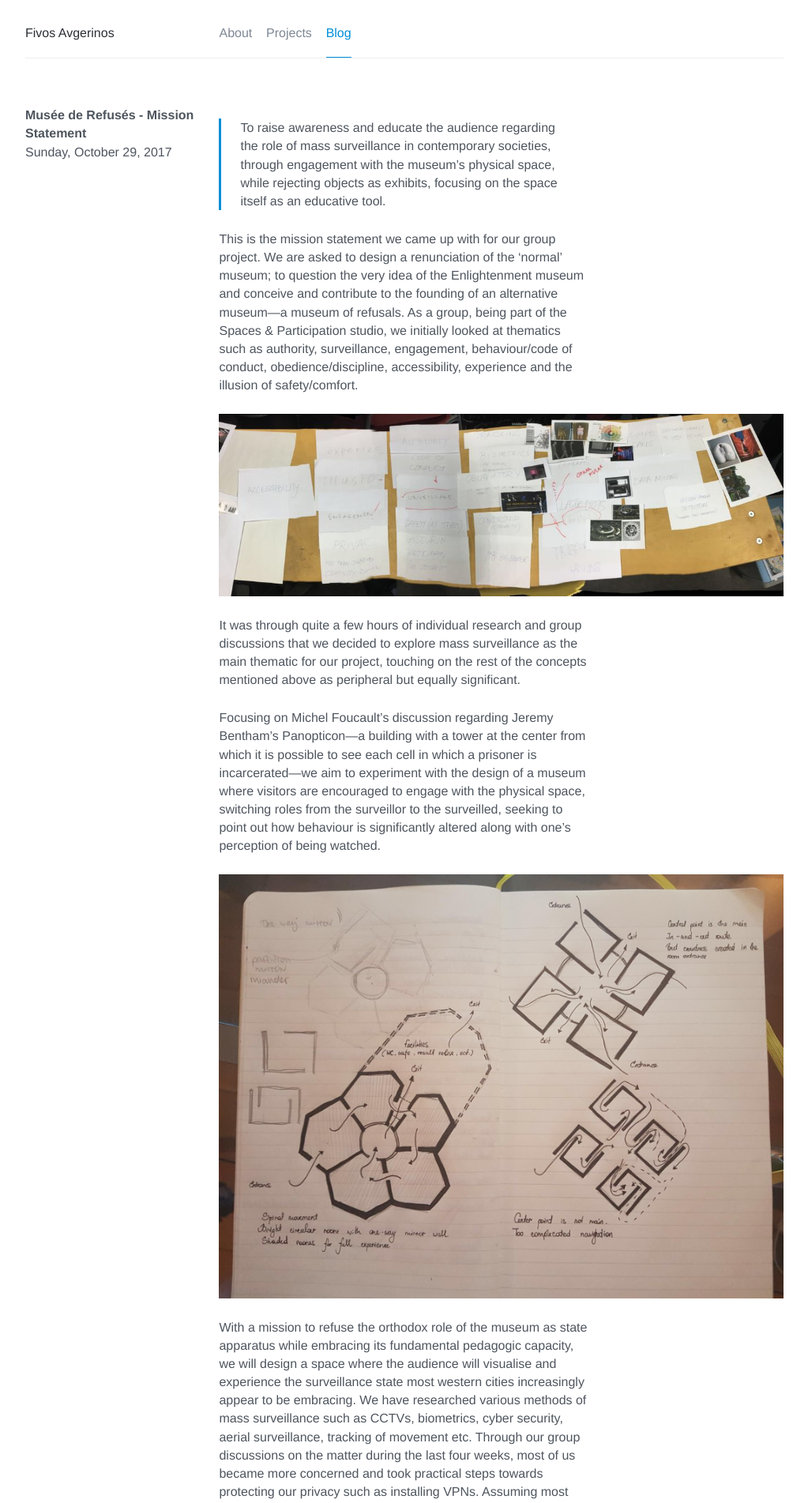
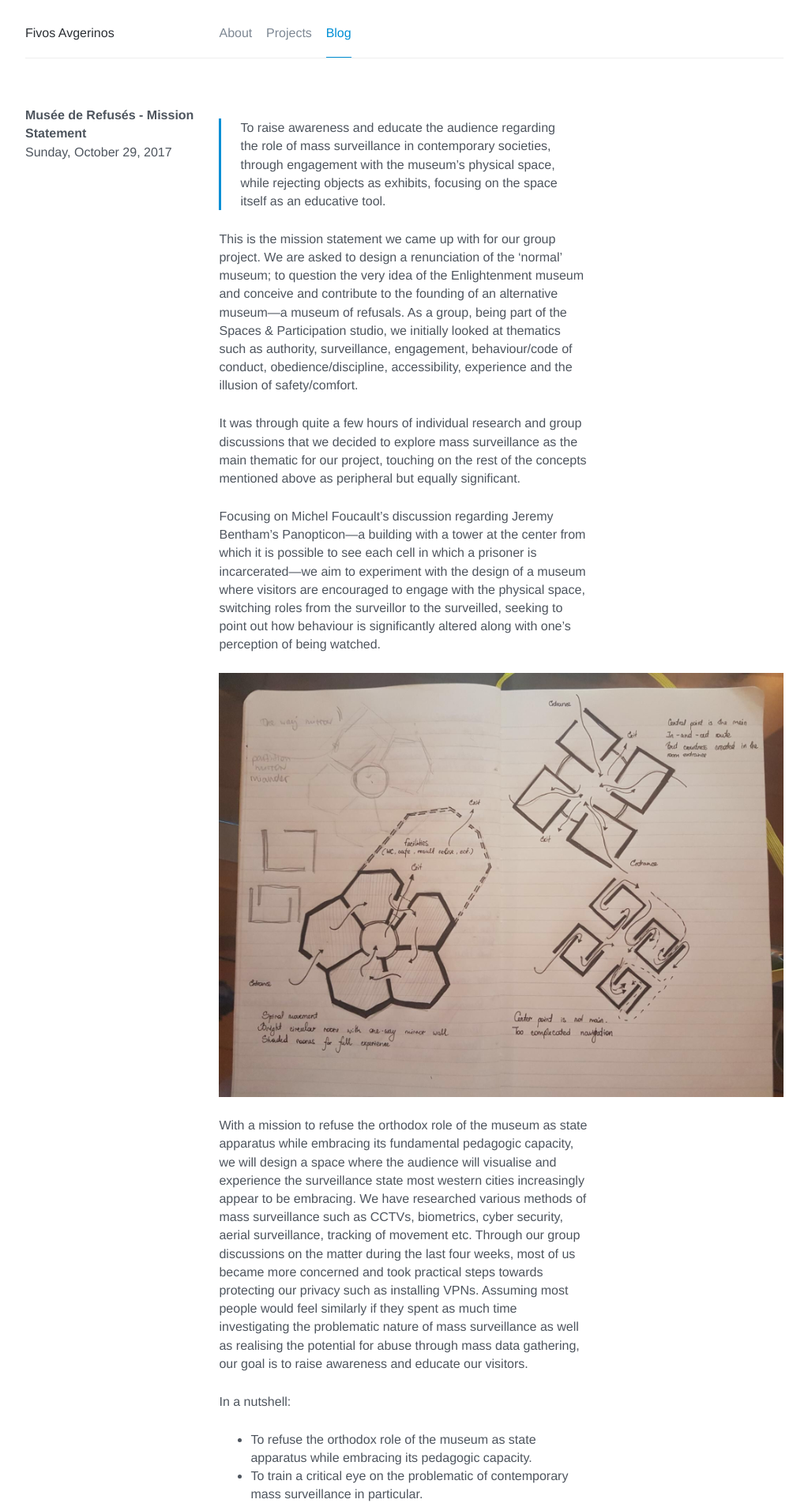
Before and after one commit to afivos/afivos.com, a Jekyll site: the page built from _posts/2017-10-29-musee-de-refuses-mission-statement.md, in a window 1280 px wide. Shown: the top 1903 px of the page at 79% size, without its empty margins (128-1151 px from the left). Built offline with Jekyll 4.4.1, drawn with Linux system fonts in a browser that asks for light colours; nearby versions of some CDN libraries; comment, search, counter and statistics services are not loaded.

Commit message:
Remove photo

```diff
--- a/_posts/2017-10-29-musee-de-refuses-mission-statement.md
+++ b/_posts/2017-10-29-musee-de-refuses-mission-statement.md
@@ -11,8 +11,6 @@ comments:   false
 > To raise awareness and educate the audience regarding the role of mass surveillance in contemporary societies, through engagement with the museum’s physical space, while rejecting objects as exhibits, focusing on the space itself as an educative tool.
 
 This is the mission statement we came up with for our group project. We are asked to design a renunciation of the ‘normal’ museum; to question the very idea of the Enlightenment museum and conceive and contribute to the founding of an alternative museum—a museum of refusals. As a group, being part of the Spaces & Participation studio, we initially looked at thematics such as authority, surveillance, engagement, behaviour/code of conduct, obedience/discipline, accessibility, experience and the illusion of safety/comfort.
-
-{% image imgbleed 2017/10/IMG_7018.JPG %}
 
 It was through quite a few hours of individual research and group discussions that we decided to explore mass surveillance as the main thematic for our project, touching on the rest of the concepts mentioned above as peripheral but equally significant.
 
```
